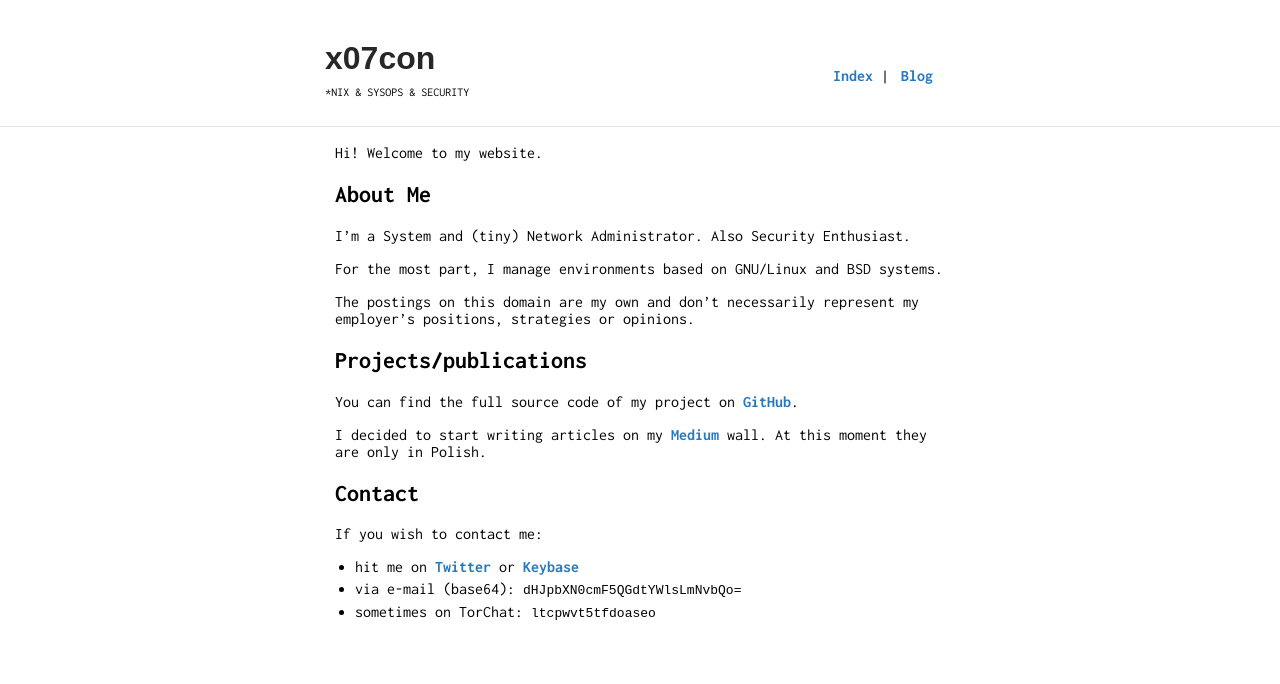
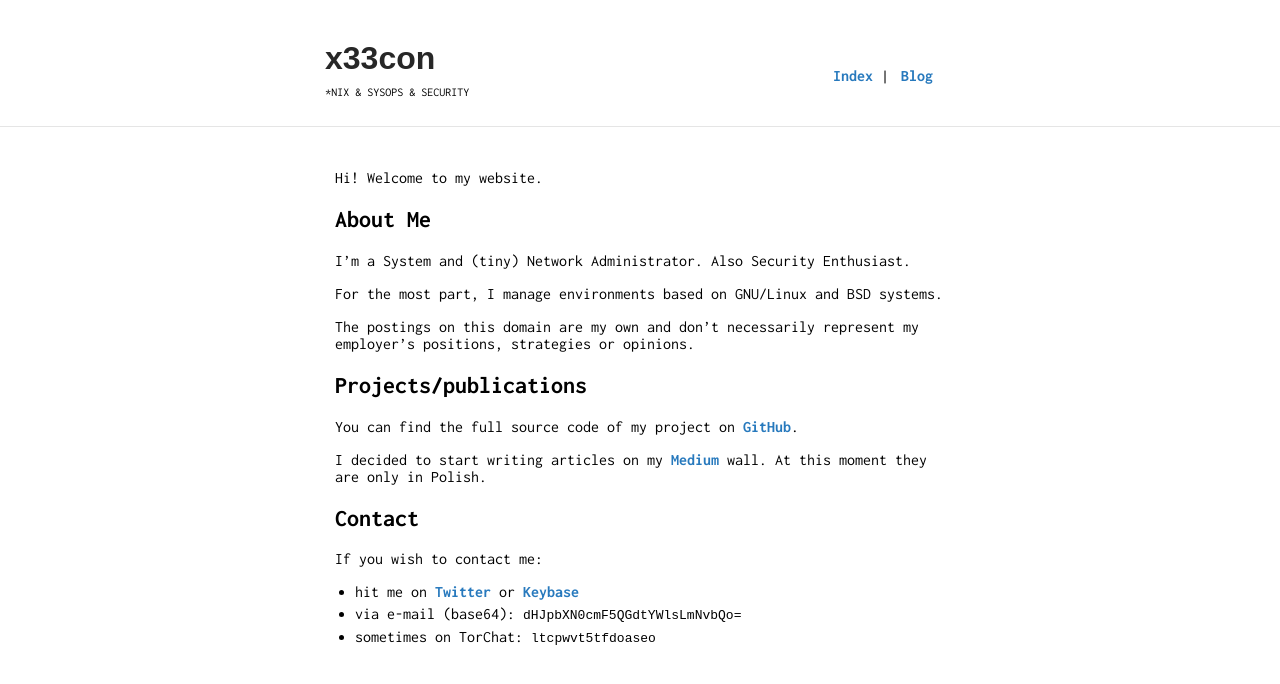
Before and after one commit to trimstray/trimstray.github.io, a Jekyll site: the page built from index.md, in a window 1280 px wide. Shown: the top 684 px of the page. Built offline with Jekyll 4.4.1, drawn with Linux system fonts in a browser that asks for light colours.

Commit message:
minor updates and fixes - signed-off-by: trimstray <trimstray@gmail.com>

```diff
--- a/_config.yml
+++ b/_config.yml
@@ -1,6 +1,6 @@
 remote_theme: ankitsultana/researcher@gem
 
-title: x07con
+title: x33con
 
 url: "https://trimstray.github.io"
 baseurl: ""
--- a/_layouts/default.html
+++ b/_layouts/default.html
@@ -54,6 +54,7 @@
         <div style="clear:both"></div>
         <br>
         <hr>
+        <br>
         {% if page.is_contact == true %}
             <div class="container content contact">
                 {{ content }}
--- a/index.md
+++ b/index.md
@@ -1,8 +1,6 @@
 ---
 layout: default
 ---
-
-
 
 Hi! Welcome to my website.
 
```
